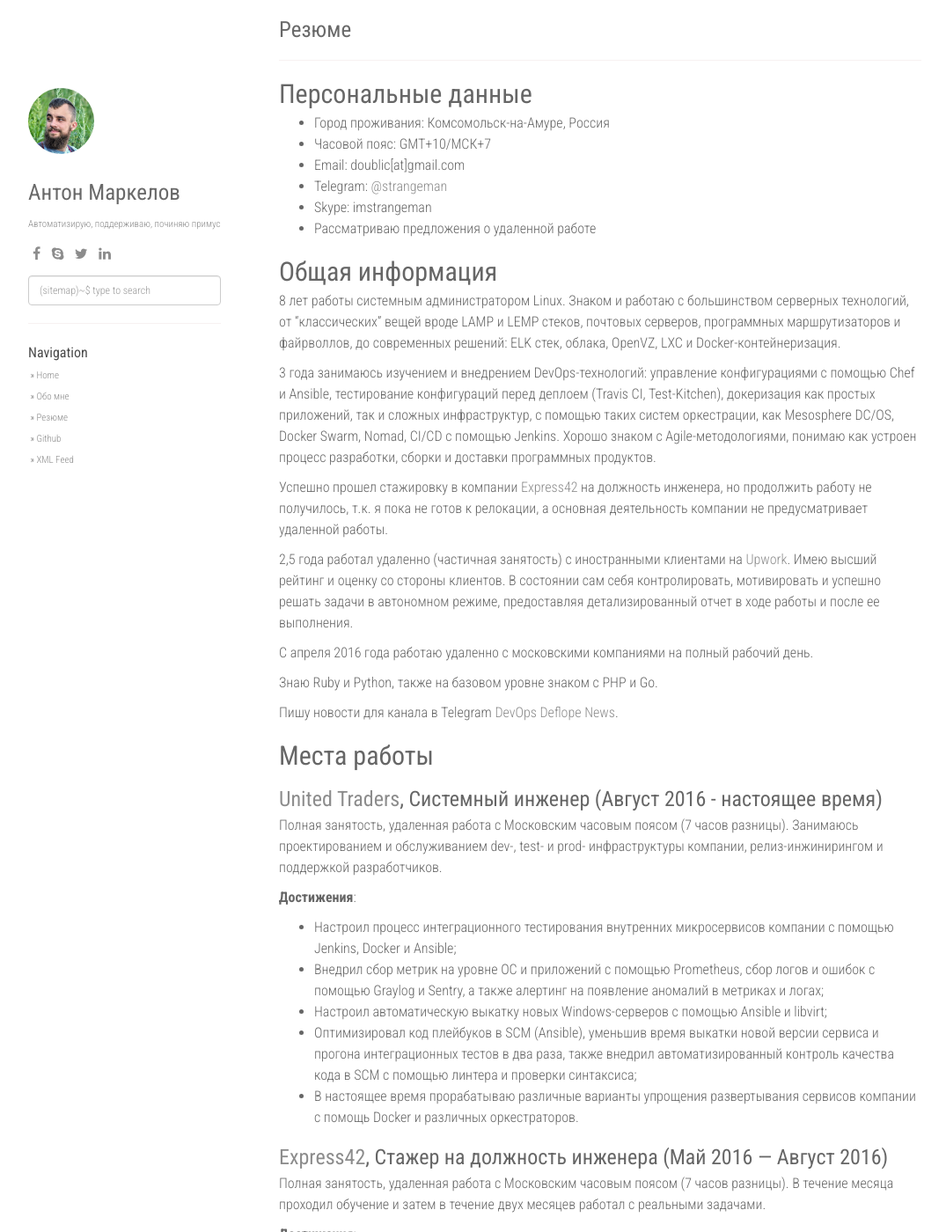
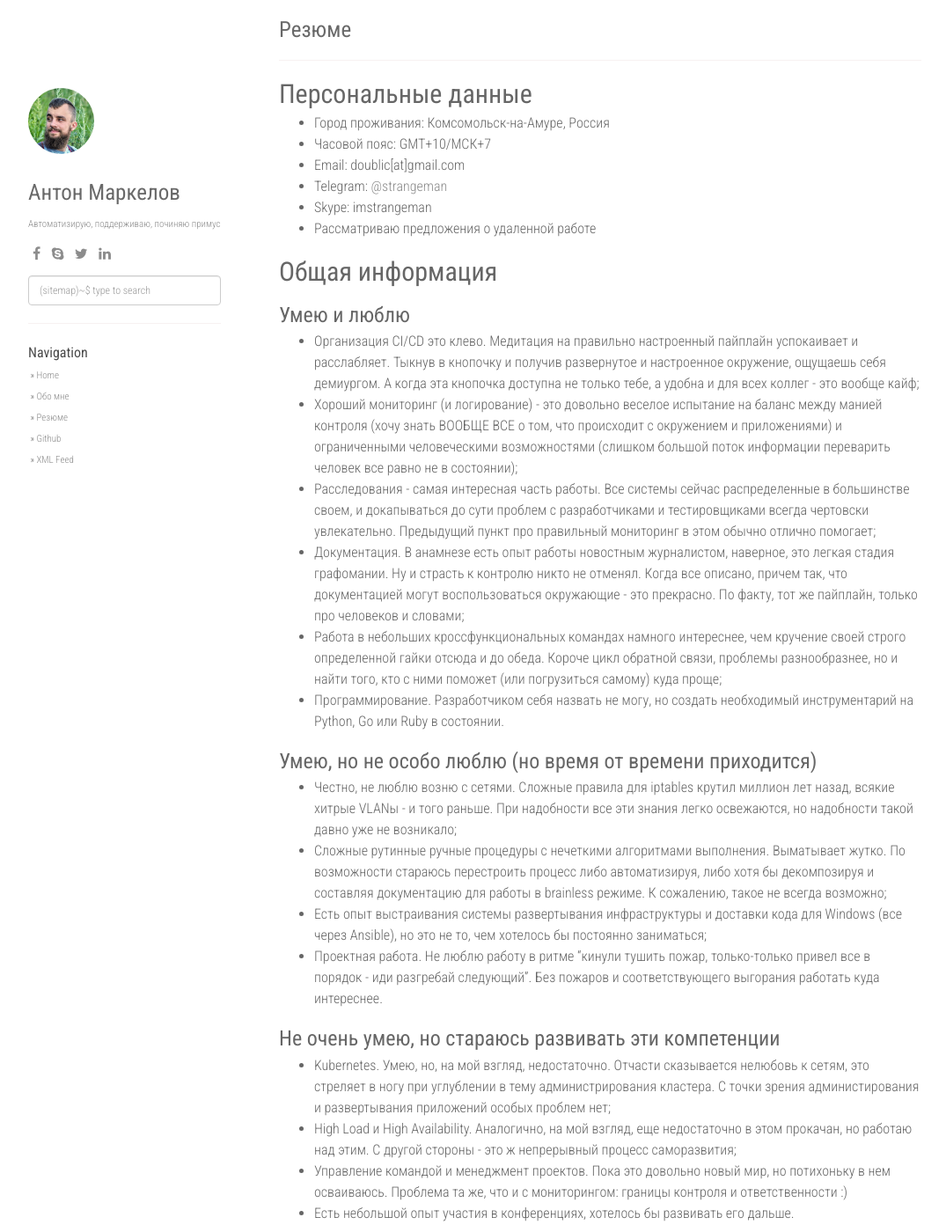
Before and after one commit to strangeman/strangeman.github.io, a Jekyll site: the page built from resume.md, in a window 1280 px wide and 1400 px high. Shown: the whole window at 88% size, without its empty margins (53-1128 px from the left). Built offline with Jekyll 4.4.1, drawn with Linux system fonts in a browser that asks for light colours; nearby versions of some CDN libraries; some of the changed text lies outside the part shown.

Commit message:
update cv

```diff
--- a/resume.md
+++ b/resume.md
@@ -5,6 +5,7 @@ permalink: /resume/
 ---
 
 ## Персональные данные
+
 * Город проживания: Комсомольск-на-Амуре, Россия
 * Часовой пояс: GMT+10/МСК+7
 * Email: doublic[at]gmail.com
@@ -14,37 +15,50 @@ permalink: /resume/
 
 ## Общая информация
 
-8 лет работы системным администратором Linux. Знаком и работаю с большинством серверных технологий, от “классических” вещей вроде LAMP и LEMP стеков, почтовых серверов, программных маршрутизаторов и файрволлов, до современных решений: ELK стек, облака, OpenVZ, LXC и Docker-контейнеризация.
+### Умею и люблю
 
-3 года занимаюсь изучением и внедрением DevOps-технологий: управление конфигурациями с помощью Chef и Ansible, тестирование конфигураций перед деплоем (Travis CI, Test-Kitchen), докеризация как простых приложений, так и сложных инфраструктур, с помощью таких систем оркестрации, как Mesosphere DC/OS, Docker Swarm, Nomad, CI/CD с помощью Jenkins. Хорошо знаком с Agile-методологиями, понимаю как устроен процесс разработки, сборки и доставки программных продуктов.
+* Организация CI/CD это клево. Медитация на правильно настроенный пайплайн успокаивает и расслабляет. Тыкнув в кнопочку и получив развернутое и настроенное окружение, ощущаешь себя демиургом. А когда эта кнопочка доступна не только тебе, а удобна и для всех коллег - это вообще кайф;
+* Хороший мониторинг (и логирование) - это довольно веселое испытание на баланс между манией контроля (хочу знать ВООБЩЕ ВСЕ о том, что происходит с окружением и приложениями) и ограниченными человеческими возможностями (слишком большой поток информации переварить человек все равно не в состоянии);
+* Расследования - самая интересная часть работы. Все системы сейчас распределенные в большинстве своем, и докапываться до сути проблем с разработчиками и тестировщиками всегда чертовски увлекательно. Предыдущий пункт про правильный мониторинг в этом обычно отлично помогает;
+* Документация. В анамнезе есть опыт работы новостным журналистом, наверное, это легкая стадия графомании. Ну и страсть к контролю никто не отменял. Когда все описано, причем так, что документацией могут воспользоваться окружающие - это прекрасно. По факту, тот же пайплайн, только про человеков и словами;
+* Работа в небольших кроссфункциональных командах намного интереснее, чем кручение своей строго определенной гайки отсюда и до обеда. Короче цикл обратной связи, проблемы разнообразнее, но и найти того, кто с ними поможет (или погрузиться самому) куда проще;
+* Программирование. Разработчиком себя назвать не могу, но создать необходимый инструментарий на Python, Go или Ruby в состоянии.
 
-Успешно прошел стажировку в компании [Express42](http://express42.com/job.html) на должность инженера, но продолжить работу не получилось, т.к. я пока не готов к релокации, а основная деятельность компании не предусматривает удаленной работы.
+### Умею, но не особо люблю (но время от времени приходится)
 
-2,5 года работал удаленно (частичная занятость) с иностранными клиентами на [Upwork](https://www.upwork.com/o/profiles/users/_~01f3f1414b3156fe80/). Имею высший рейтинг и оценку со стороны клиентов. В состоянии сам себя контролировать, мотивировать и успешно решать задачи в автономном режиме, предоставляя детализированный отчет в ходе работы и после ее выполнения.
+* Честно, не люблю возню с сетями. Сложные правила для iptables крутил миллион лет назад, всякие хитрые VLANы - и того раньше. При надобности все эти знания легко освежаются, но надобности такой давно уже не возникало;
+* Сложные рутинные ручные процедуры с нечеткими алгоритмами выполнения. Выматывает жутко. По возможности стараюсь перестроить процесс либо автоматизируя, либо хотя бы декомпозируя и составляя документацию для работы в brainless режиме. К сожалению, такое не всегда возможно;
+* Есть опыт выстраивания системы развертывания инфраструктуры и доставки кода для Windows (все через Ansible), но это не то, чем хотелось бы постоянно заниматься;
+* Проектная работа. Не люблю работу в ритме "кинули тушить пожар, только-только привел все в порядок - иди разгребай следующий". Без пожаров и соответствующего выгорания работать куда интереснее.
 
-С апреля 2016 года работаю удаленно с московскими компаниями на полный рабочий день.
+### Не очень умею, но стараюсь развивать эти компетенции
 
-Знаю Ruby и Python, также на базовом уровне знаком с PHP и Go.
+* Kubernetes. Умею, но, на мой взгляд, недостаточно. Отчасти сказывается нелюбовь к сетям, это стреляет в ногу при углублении в тему администрирования кластера. С точки зрения администирования и развертывания приложений особых проблем нет;
+* High Load и High Availability. Аналогично, на мой взгляд, еще недостаточно в этом прокачан, но работаю над этим. С другой стороны - это ж непрерывный процесс саморазвития;
+* Управление командой и менеджмент проектов. Пока это довольно новый мир, но потихоньку в нем осваиваюсь. Проблема та же, что и с мониторингом: границы контроля и ответственности :)
+* Есть небольшой опыт участия в конференциях, хотелось бы развивать его дальше.
 
-Пишу новости для канала в Telegram [DevOps Deflope News](https://telegram.me/devops_deflope).
+### Список buzzword'ов для поисковых систем (если вы вдруг ищете не человека, а набор скиллов)
+
+DevOps, Linux, Docker, CI/CD, Prometheus, Grafana, ELK, Graylog, Golang, Python, Ansible, Kubernetes
 
 ## Места работы
 
 ### [United Traders](https://unitedtraders.com/), Системный инженер (Август 2016 - настоящее время)
 
-Полная занятость, удаленная работа с Московским часовым поясом (7 часов разницы). Занимаюсь проектированием и обслуживанием dev-, test- и prod- инфраструктуры компании, релиз-инжинирингом и поддержкой разработчиков.
+Полная занятость, удаленная работа с Московским часовым поясом (7 часов разницы). Занимаюсь проектированием и обслуживанием dev-, test- и prod- инфраструктуры компании, релиз-инжинирингом и поддержкой разработчиков. По мере расширения отдела эксплуатации появился функционал тимлида.
 
 **Достижения**:
 
-* Настроил процесс интеграционного тестирования внутренних микросервисов компании с помощью Jenkins, Docker и Ansible;
+* Настроил процесс интеграционного тестирования внутренних микросервисов компании с помощью Jenkins, Kubernetes и Ansible;
 * Внедрил сбор метрик на уровне ОС и приложений с помощью Prometheus, сбор логов и ошибок с помощью Graylog и Sentry, а также алертинг на появление аномалий в метриках и логах;
 * Настроил автоматическую выкатку новых Windows-серверов с помощью Ansible и libvirt;
-* Оптимизировал код плейбуков в SCM (Ansible), уменьшив время выкатки новой версии сервиса и прогона интеграционных тестов в два раза, также внедрил автоматизированный контроль качества кода в SCM с помощью линтера и проверки синтаксиса;
-* В настоящее время прорабатываю различные варианты упрощения развертывания сервисов компании с помощь Docker и различных оркестраторов.
+* Сначала перетащил процесс доставки кода с полуручного на Ansible, потом обернул все в Docker, теперь постепенно уносим все в Kubernetes (bare metal). Разработчики и тестирование живет в k8s, продакшн обкладываем соломкой со всех сторон пока;
+* Внедрил какую-никакую отказоусточивость (HA-кластера Postgres, Clickhouse, Kafka), балансировку бэкендов и фронтендов (nginx, haproxy).
 
 ### [Express42](http://express42.com), Стажер на должность инженера (Май 2016 — Август 2016)
 
-Полная занятость, удаленная работа с Московским часовым поясом (7 часов разницы). В течение месяца проходил обучение и затем в течение двух месяцев работал с реальными задачами.
+Полная занятость, удаленная работа с Московским часовым поясом (7 часов разницы). В течение месяца проходил обучение и затем два месяца работал с реальными задачами.
 
 **Достижения**:
 
@@ -54,6 +68,7 @@ permalink: /resume/
 * Провел масштабное сравнительное исследование существующих систем оркестрации контейнеров: DC/OS, Kubernetes, Aurora, Fleet, Nomad, Docker Swarm.
 
 ### [Upwork](https://www.upwork.com/o/profiles/users/_~01f3f1414b3156fe80/), Системный администратор Linux (Сентябрь 2013 – Май 2016)
+
 Частичная занятость (8-10 часов в неделю). В основном работал с тремя постоянными клиентами, занимался администрированием веб-серверов и обслуживанием (администрирование, оптимизация, мелкие правки в коде) WordPress сайтов. Изредка выполнял заказы на написание плейбуков и модулей для Ansible и Puppet, а также BASH-скриптов.
 
 **Достижения**:
@@ -63,6 +78,7 @@ permalink: /resume/
 * Написал модуль для CPanel, позволяющий через хуки автоматически предустанавливать кастомизированный WordPress пользователям.
 
 ### Солнце, сеть магазинов стройматериалов и мебели, Системный администратор (Октябрь 2013 – Апрель 2016)
+
 Полная занятость, работа в офисе. Администрировал инфраструктуру компании, распределенную по 12 филиалам в 2 городах. В инфраструктуру входило, в общем-то, все: веб-сервера, терминальные Windows-сервера, файлсервера, Asterisk PBX, LDAP, Hyper-V и ProxMox кластеры, Git-сервер. Всего мной обслуживалось порядка 100 серверов, из них около 80 – виртуальные.
 
 **Достижения**:
@@ -71,7 +87,6 @@ permalink: /resume/
 * Развернул среду для тестирования изменений в этом модуле (Test-Kitchen + Vagrant + BATS-тесты);
 * Настроил хранение и деплой из Git сложных конфигураций (Asterisk, Bacula) с тестированием корректности изменений после деплоя;
 * Перенес в кластер Hyper-V большую часть Windows-серверов компании.
-
 
 ### ООО "Дальстраж", разнопрофильный холдинг, Системный администратор (Сентябрь 2008 – Октябрь 2013)
 
```
